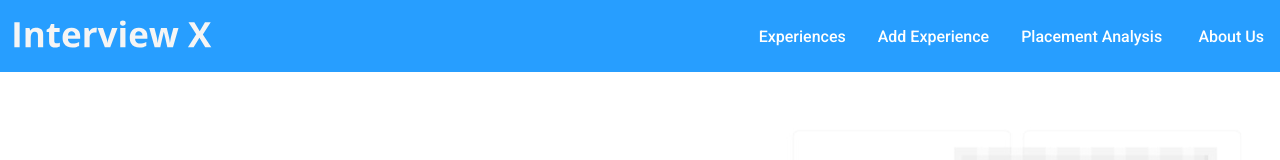
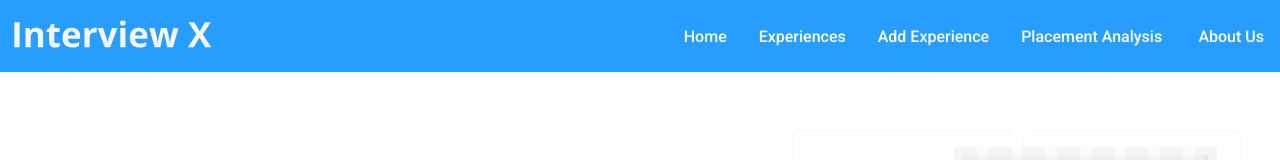
Before and after one commit to rahuljadav21/interviewX, a React (Create React App) app in the folder frontend/: page / in a window 1280 px wide. Shown: the top 160 px of the page. Built offline with nearby package versions, Linux system fonts and the light colour scheme.

Commit message:
navbar issue fixed

```diff
--- a/frontend/src/components/Navbar/Navbar.jsx
+++ b/frontend/src/components/Navbar/Navbar.jsx
@@ -30,7 +30,7 @@ function Navbar() {
                 <input className='search' placeholder='  Search by Company Name Ex. Amazon' type="text" />
             </div> */}
             <div className="navs">
-                <ul>
+                <ul><li> <a className='navlinks' href="/">Home</a> </li>
                     <li> <a className='navlinks' href="/experiences">Experiences</a> </li>
                     <li> <a className='navlinks' href="/addxp">Add Experience</a> </li>
                     <li> <a className='navlinks' href="/analysis">Placement Analysis</a> </li>
--- a/frontend/src/components/Navbar/navbar.css
+++ b/frontend/src/components/Navbar/navbar.css
@@ -8,6 +8,8 @@
     align-content: center;
     background-color: #279EFF;
     align-items: center;
+    position: sticky;
+    top: 0;
 }
 *:focus {
     outline: none;
```
